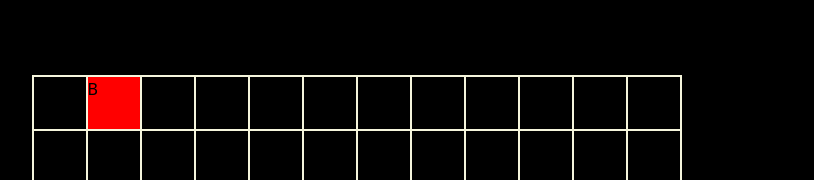
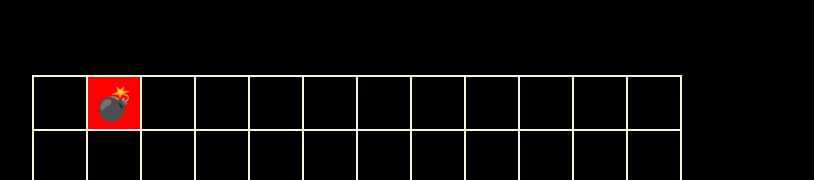
Before and after one commit to MatteoGenovese/minefield-game, a plain HTML site: page index.html in a window 1280 px wide. Both pictures are taken after a click on the element 346 px from the left and 103 px from the top of the page. Shown: the top 180 px of the page, without its empty margins (233-1047 px from the left). Drawn offline with nearby package versions, Linux system fonts and the light colour scheme.

Commit message:
feat: display the bomb

```diff
--- a/css/style.css
+++ b/css/style.css
@@ -58,6 +58,11 @@ body {
 .box.bomb {
     background-color: red;
     color: black;
+    display: flex;
+    justify-content: center;
+    align-items: center;
+    font-weight: 900;
+    font-size: 2rem;
 }
 
 .settings-wrapper {
--- a/index.js
+++ b/index.js
@@ -62,8 +62,8 @@ function populateBlocks(perLineBlocks, wrapperHTML) {
         element.addEventListener("click", function () {
             if (arrayBomb.includes(index)) {
                 element.classList.add("bomb");
-                element.innerHTML = "B";
-                alert("you have been hit by a bomb");
+                element.innerHTML = "💣";
+                alert("you were hit by a bomb");
                 hittedBomb = true;
             } else if (!hittedBomb) {
                 if (!element.classList.contains("active")) {
```
